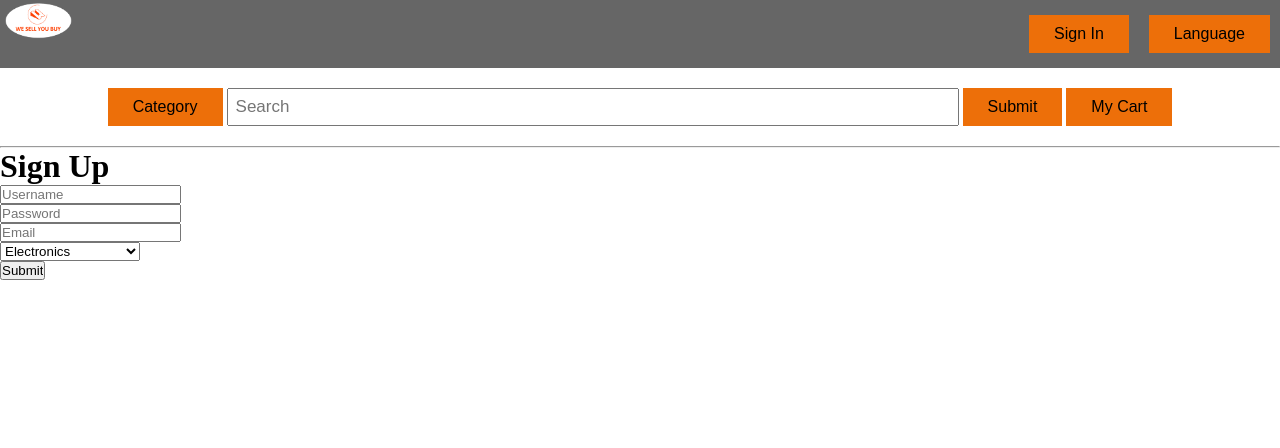
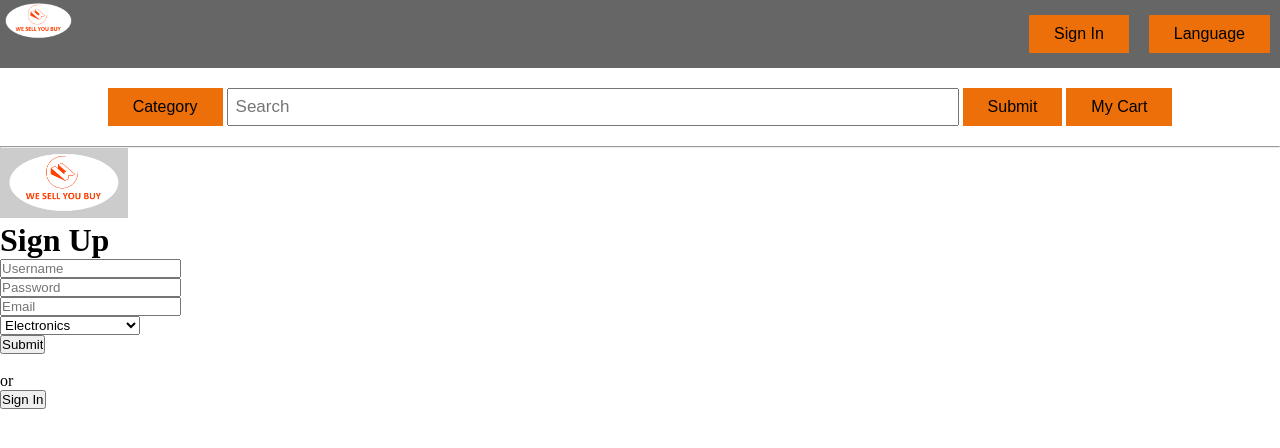
Before and after one commit to Aldo1540/E-Commerce, a PHP site: page /signup.php in a window 1280 px wide. Shown: the top 448 px of the page. Run offline with PHP 8.4, Linux system fonts and the light colour scheme.

Commit message:
Style changes to sign in and sign up

```diff
--- a/WeSellYouBuy/includes/signedOutHeader.php
+++ b/WeSellYouBuy/includes/signedOutHeader.php
@@ -4,7 +4,7 @@
 				<input type="image" src="images/logo.png" name="Submit"/>
 			</form>
 			<button class="button">Language</button>
-			<form method="post" action="signin.php">
+			<form method="post" action="signup.php">
 				<button class="button">Sign In</button>
 			</form>
 		</div>
--- a/WeSellYouBuy/signup.php
+++ b/WeSellYouBuy/signup.php
@@ -8,10 +8,11 @@
 <body>
 <?php include 'includes/signedOutHeader.php'; ?>
 <div class="signUp">
+<img src="images/logo2.png" style="width:10%;">
 <h1>Sign Up </h1>
 <form class="signupForm" method="post" action="includes/signup.inc.php" >
-  <input type="text" name="Username" placeholder="Username"> <br />
-  <input type="password" name="Password" placeholder="Password"><br />
+  <input type="text" name="Username" placeholder="Username"> <br>
+  <input type="password" name="Password" placeholder="Password"><br>
   <input type="text" name="Email" placeholder="Email"><br />
 
   <select name="What do you shop for most?">
@@ -22,8 +23,15 @@
     <option value="Baby">Baby</option>
   </select><br />
 
-  <input type="submit" name="signup-submit" value="Submit">
+  <input class="signUpbtn" type="submit" name="signup-submit" value="Submit">
+</form><br>
+
+or
+
+<form method="post" action="signin.php">
+  <button class="signInBtn">Sign In</button>
 </form>
+
 </div>
 
 </body>
```
